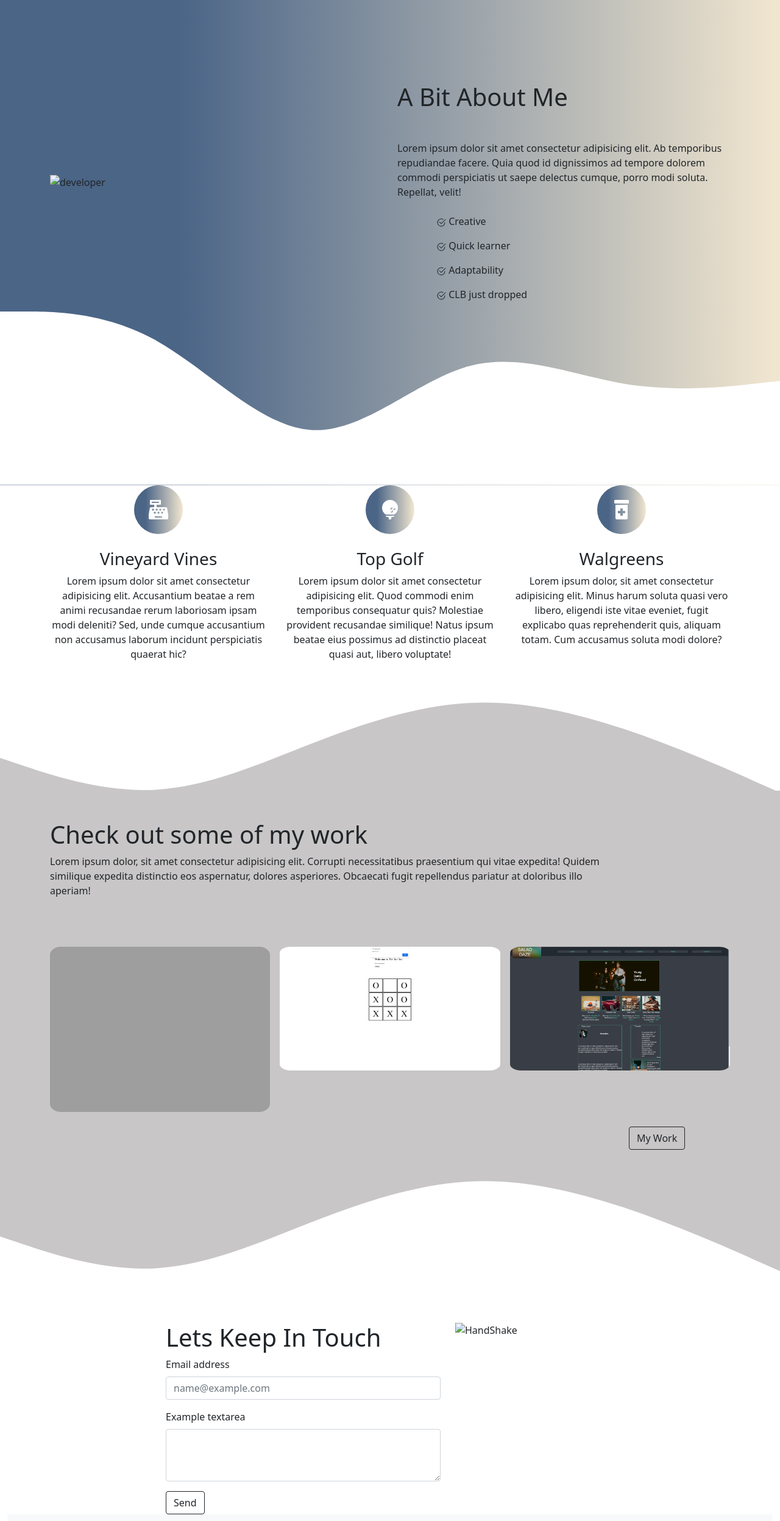
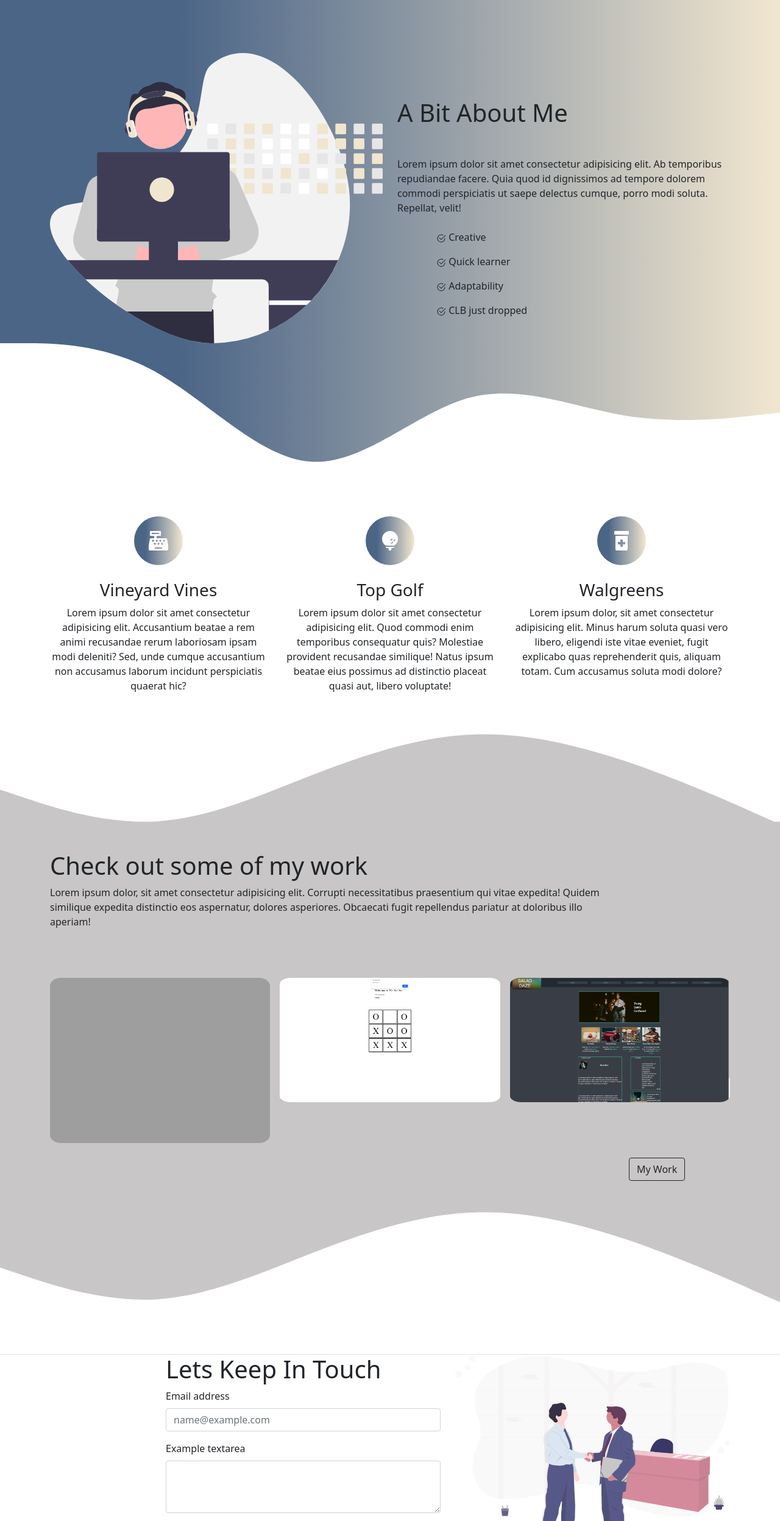
Before and after one commit to PenaJesus/personal-website, a plain HTML site: page index.html in a window 1280 px wide. Shown: the part 1185-3680 px from the top of the page at 61% size. Drawn offline with nearby package versions, Linux system fonts and the light colour scheme; the site is published under a folder, as on GitHub Pages, so addresses that start at the root find nothing.

Commit message:
fixed images

```diff
--- a/index.html
+++ b/index.html
@@ -85,7 +85,7 @@
   <div class="container" id="about">
     <div class="row align-items-center">
       <div class="col-md-6">
-        <img src="/developer.svg" alt="developer">
+        <img src="./developer.svg" alt="developer">
       </div>
       <div class="col-md-6">
         <h1 class="my-5">A Bit About Me</h1>
@@ -185,7 +185,7 @@
       <button type="button" class="btn btn-outline-dark">Send</button>
     </div>
     <div class="col-md-5">
-      <img src="/HandShake.svg" alt="HandShake">
+      <img src="./HandShake.svg" alt="HandShake">
     </div>
   </div>
   </div>
```
